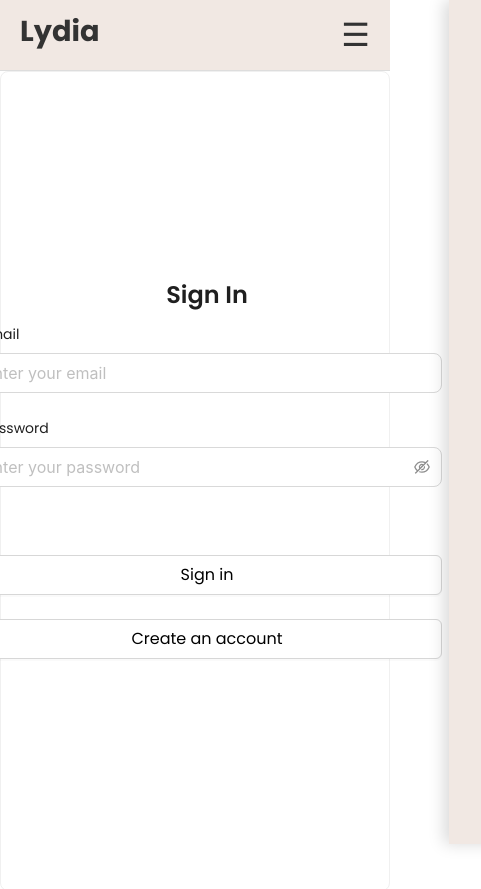
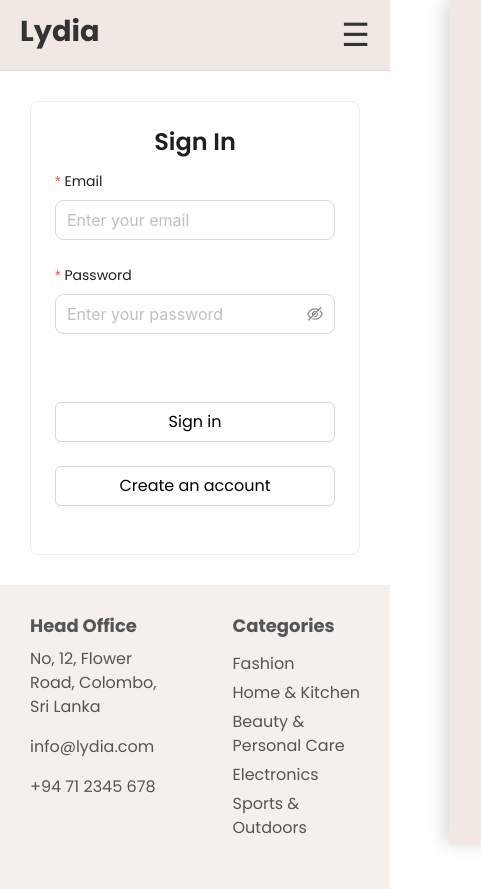
Before and after one commit to gimhaninavodya/E-commerce-Website, a React (Vite) app in the folder client/: page /mysells in a window 390 px wide. Shown: the top 889 px of the page, 481 px wide, since content can reach past the window. Built offline with nearby package versions, Linux system fonts and the light colour scheme.

Commit message:
fix: update mobile layouts

```diff
--- a/client/src/Auth/Login.jsx
+++ b/client/src/Auth/Login.jsx
@@ -12,8 +12,8 @@
   };
   return (
     <Card className="logging-card-body">
-      <Flex gap="large" align="center">
-        <Flex flex={1}>
+      <Flex gap="large" align="center" className="auth-main-wrapper">
+        <Flex flex={1} className="auth-image-container">
           <img src={pic1} alt="r-pic" className="auth-image" />
         </Flex>
         <Flex vertical flex={1}>
--- a/client/src/Auth/Register.jsx
+++ b/client/src/Auth/Register.jsx
@@ -15,7 +15,7 @@
 
   return (
     <Card className="card-body">
-      <Flex gap="large" align="center">
+      <Flex gap="large" align="center" className="auth-main-wrapper">
         <Flex vertical flex={1}>
 
           <Form className="form" layout="vertical" onFinish={handleRegister} autoComplete="off">
@@ -183,7 +183,7 @@
             </Form.Item>
           </Form>
         </Flex>
-        <Flex flex={1}>
+        <Flex flex={1} className="auth-image-container">
           <img src={pic} alt="r-pic" className="auth-image" />
         </Flex>
       </Flex>
--- a/client/src/Auth/authStyle.css
+++ b/client/src/Auth/authStyle.css
@@ -1,7 +1,6 @@
 @import url("https://fonts.googleapis.com/css2?family=Poppins:wght@100;200;300;400;500;600;700;800&display=swap");
 
 * {
-
   font-family: "Poppins", sans-serif;
 }
 
@@ -79,3 +78,33 @@
   align-items: center;
   justify-content: space-between;
 }
+
+@media (max-width: 768px) {
+  .card-body, .logging-card-body {
+    margin: 30px !important;
+    height: auto !important;
+    display: block !important;
+  }
+
+  .ant-card-body .auth-main-wrapper {
+    display: flex !important;
+  }
+
+  .ant-flex.auth-image-container {
+    display: none !important;
+  }
+
+  .form {
+    width: 100% !important;
+    max-width: 100% !important;
+    padding: 0 !important;
+  }
+
+  .flex-fields {
+    flex-direction: column !important;
+  }
+
+  .flex-fields .ant-form-item {
+    width: 100% !important;
+  }
+}
--- a/client/src/components/Checkout/Checkout.jsx
+++ b/client/src/components/Checkout/Checkout.jsx
@@ -225,7 +225,7 @@
                     <div key={product?._id || item._id} className="cart-item">
                       <div className="cart-item-image-container">
                         <img
-                          src={`${import.meta.env.VITE_API_URL}${
+                          src={`${import.meta.env.VITE_API_URL}/${
                             product?.images?.[0] || "default-image.jpg"
                           }`}
                           alt={product?.name || "Product"}
--- a/client/src/components/Header/Header.css
+++ b/client/src/components/Header/Header.css
@@ -160,11 +160,11 @@
         margin-left: auto;
         font-size: 2rem;
         z-index: 1200;
-        background: none;
         border: none;
         cursor: pointer;
         width: auto !important;
         padding: 0;
+        background-color: rgba(255, 255, 255, 0) !important;
     }
 
     .h-nav {
--- a/client/src/components/Header/Header.jsx
+++ b/client/src/components/Header/Header.jsx
@@ -43,7 +43,7 @@
                             {isAuthenticated ? (
                                 <Link to="/profile"><img src={profileicon} alt="Profile" /></Link>
                             ) : (
-                                <Link to="/register"><button className="h-signin-btn">Sign In</button></Link>
+                                <Link to="/register"><button className="h-signin-btn">Sign Up</button></Link>
                             )}
                         </div>
 
@@ -63,7 +63,7 @@
                             {isAuthenticated ? (
                                 <Link to="/profile"><img src={profileicon} alt="" /> Profile</Link>
                             ) : (
-                                <Link to="/register">Sign In</Link>
+                                <Link to="/register">Sign Up</Link>
                             )}
                         </li>
                     </ul>
```
